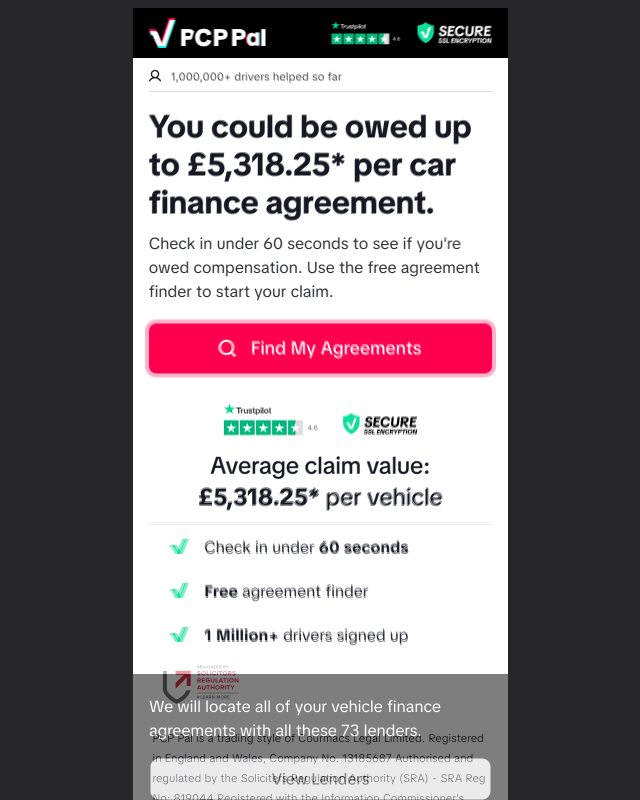
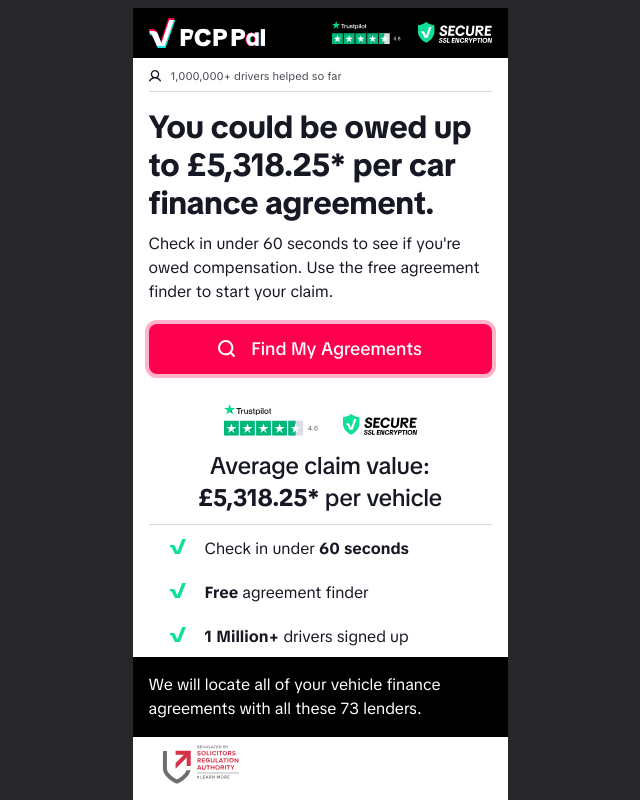
Before and after one commit to SmackSmash/tgg, a Next.js app: page / in a window 1280 px wide. Shown: the top 800 px of the page, without its empty margins (320-960 px from the left). Built offline with nearby package versions, Linux system fonts and the light colour scheme.

Commit message:
Add lenders panel, convert CTAButtton to link

```diff
--- a/src/app/layout.tsx
+++ b/src/app/layout.tsx
@@ -20,7 +20,7 @@
   return (
     <html lang='en' className='bg-zinc-800'>
       <body className='relative mx-auto my-2 w-93.75 bg-white antialiased'>
-        <Image src={Overlay} alt='Overlay' className='absolute opacity-50' />
+        {/* <Image src={Overlay} alt='Overlay' className='absolute opacity-50' /> */}
         <Providers>
           <Header />
           {children}
--- a/src/app/page.tsx
+++ b/src/app/page.tsx
@@ -1,11 +1,13 @@
 import Image from 'next/image';
 import TopBanner from '../components/top-banner';
-import CTAButton from '../components/cta-button';
+import CTALink from '../components/cta-link';
 import Trust from '../components/trust';
 import SearchIcon from '@/public/search.svg';
+import Lenders from '../components/lenders';
 
 export default function Home() {
   return (
+    <>
       <main className='px-4 py-2'>
         <TopBanner>1,000,000+ drivers helped so far</TopBanner>
         <h1 className='pt-4 pb-2.5 text-[32px] leading-9.5 font-bold'>
@@ -15,10 +17,10 @@
           Check in under 60 seconds to see if you&apos;re owed compensation. Use the free agreement
           finder to start your claim.
         </p>
-      <CTAButton>
+        <CTALink href='/address'>
           <Image src={SearchIcon} alt='Search Icon' />
           Find My Agreements
-      </CTAButton>
+        </CTALink>
         <Trust />
         <ul className='flex list-image-[url(@/public/check.svg)] flex-col gap-5 px-11 pt-3'>
           <li className='pl-3'>
@@ -32,5 +34,7 @@
           </li>
         </ul>
       </main>
+      <Lenders />
+    </>
   );
 }
--- a/src/components/cta-button.tsx
+++ /dev/null
@@ -1,11 +0,0 @@
-type CTAButtonProps = {
-  children: React.ReactNode;
-};
-
-export default function CTAButton({ children }: CTAButtonProps) {
-  return (
-    <button className='bg-cta-red ring-cta-red/30 flex w-full cursor-pointer items-center justify-center gap-4 rounded-lg p-2.75 text-lg font-medium text-white ring-4 transition-shadow hover:ring-6'>
-      {children}
-    </button>
-  );
-}
--- /dev/null
+++ b/src/components/cta-link.tsx
@@ -0,0 +1,17 @@
+import Link from 'next/link';
+
+type CTAButtonProps = {
+  children: React.ReactNode;
+  href?: string;
+};
+
+export default function CTALink({ children, href }: CTAButtonProps) {
+  return (
+    <Link
+      href={href || '_blank'}
+      className='bg-cta-red ring-cta-red/30 flex w-full cursor-pointer items-center justify-center gap-4 rounded-lg p-2.75 text-lg font-medium text-white ring-4 transition-shadow hover:ring-6'
+    >
+      {children}
+    </Link>
+  );
+}
--- /dev/null
+++ b/src/components/lenders.tsx
@@ -0,0 +1,9 @@
+export default function Lenders() {
+  return (
+    <section className='bg-black p-4'>
+      <p className='text-white'>
+        We will locate all of your vehicle finance agreements with all these 73 lenders.
+      </p>
+    </section>
+  );
+}
```
Lines whose indentation alone changed are shown as unchanged.
